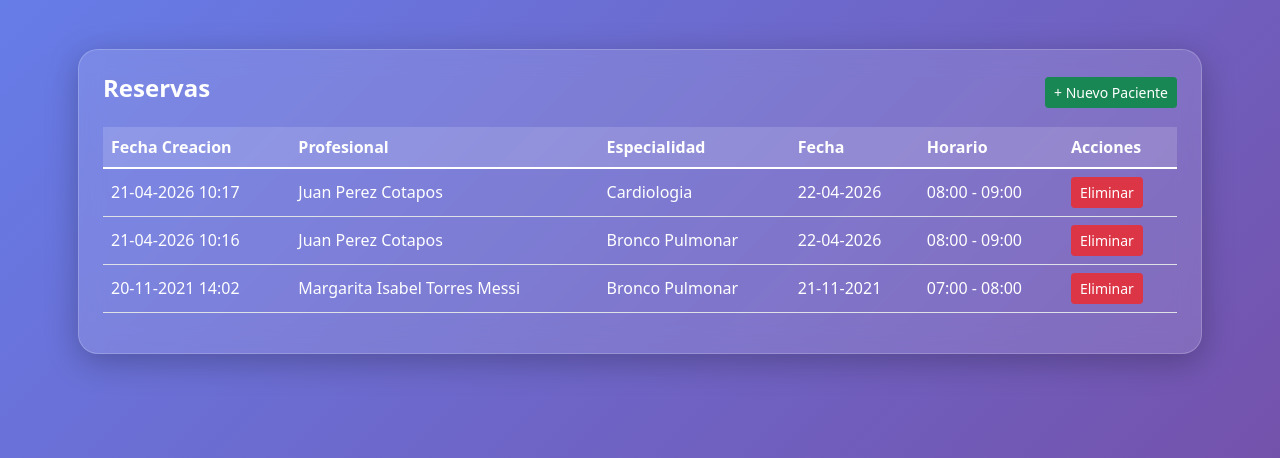
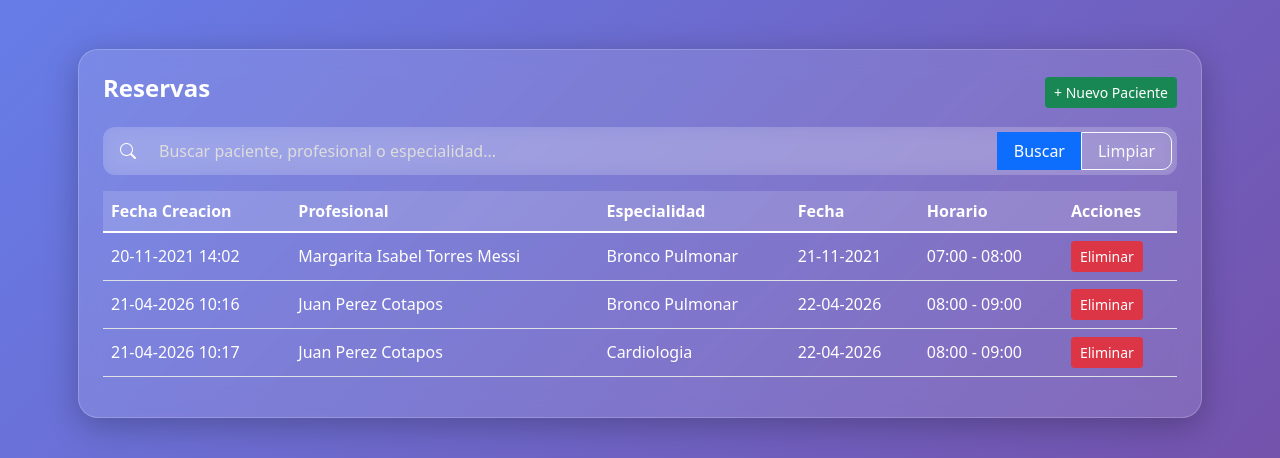
Before and after one commit to julioJoker/ServiReservaOK, a PHP site: page /servimedreserva/reservas/index.php in a window 1280 px wide. Shown: the part 57-515 px from the top of the page. Run offline with PHP 8.4, Linux system fonts and the light colour scheme; the visitor is signed in with stand-in values (Sample User, id 1); data comes from the database, SQL or seed files in the repository; some libraries are stand-ins or nearby versions.

Commit message:
avances 2

```diff
--- a/class/reservaModel.php
+++ b/class/reservaModel.php
@@ -24,8 +24,8 @@ class ReservaModel extends Model
             INNER JOIN especialidades e ON r.especialidad_id = e.id
             INNER JOIN horarios h ON r.horario_id = h.id
             INNER JOIN empleados emp ON r.Usuario_id = emp.id
-            ORDER BY r.created_at DESC
-            LIMIT 10
+            ORDER BY r.fecha asc
+
         ");
         return $res->fetchall();
     }
@@ -135,4 +135,31 @@ class ReservaModel extends Model
         $stmt->bindParam(':id', $id, PDO::PARAM_INT);
         return $stmt->execute();
     }
+
+    public function buscarReservas($buscar)
+    {
+        $sql = "SELECT
+                    r.id, r.fecha, r.created_at,
+                    e.nombre as especialidad,
+                    emp.nombre as nombreEmpleado,
+                    h.horario
+                FROM reservas r
+                INNER JOIN especialidades e ON r.especialidad_id = e.id
+                INNER JOIN horarios h ON r.horario_id = h.id
+                INNER JOIN usuarios u ON r.usuario_id = u.id
+                INNER JOIN empleados emp ON u.empleado_id = emp.id
+                INNER JOIN pacientes p ON r.paciente_id = p.id
+                WHERE
+                    p.nombre LIKE :buscar OR
+                    emp.nombre LIKE :buscar OR
+                    e.nombre LIKE :buscar
+                ORDER BY r.fecha DESC";
+
+        $stmt = $this->_db->prepare($sql);
+        $stmt->execute([
+            ':buscar' => "%$buscar%"
+        ]);
+
+        return $stmt->fetchAll(PDO::FETCH_ASSOC);
+    }
 }
--- a/index.php
+++ b/index.php
@@ -123,7 +123,7 @@ $title = 'Panel de Control';
         <div class="modal-content text-center p-4">
             <div class="spinner-border text-info mx-auto mb-3"></div>
             <h5 class="fw-bold">Cargando sistema</h5>
-            <small>Preparando módulo de reservas médicas...</small>
+            <small>Preparando modulo de reservas medicas...</small>
         </div>
     </div>
 </div>
--- a/pacientes/index.php
+++ b/pacientes/index.php
@@ -177,8 +177,10 @@
                                 <?php
                                     if ($paciente['fonasa'] == 1) {
                                         echo 'Fonasa';
-                                    }else {
+                                    } elseif ($paciente['fonasa'] == 2) {
                                         echo 'Isapre';
+                                    } else {
+                                        echo 'Particular';
                                     }
                                 ?>
                             </td>
--- a/reservas/index.php
+++ b/reservas/index.php
@@ -15,6 +15,13 @@
     //print_r($roles);exit;
 
     $title = 'Reservas';
+    $buscar = $_GET['buscar'] ?? null;
+
+    if ($buscar) {
+        $reservas = $reserva->buscarReservas($buscar);
+    } else {
+        $reservas = $reserva->getReservas();
+    }
 
 ?>
 <?php if(isset($_SESSION['autenticado'])): ?>
@@ -28,6 +35,7 @@
     <link href="https://cdn.jsdelivr.net/npm/bootstrap@5.1.2/dist/css/bootstrap.min.css" rel="stylesheet" integrity="sha384-uWxY/CJNBR+1zjPWmfnSnVxwRheevXITnMqoEIeG1LJrdI0GlVs/9cVSyPYXdcSF" crossorigin="anonymous">
     <script src="https://cdn.jsdelivr.net/npm/bootstrap@5.1.2/dist/js/bootstrap.bundle.min.js" integrity="sha384-kQtW33rZJAHjgefvhyyzcGF3C5TFyBQBA13V1RKPf4uH+bwyzQxZ6CmMZHmNBEfJ" crossorigin="anonymous"></script>
     <link rel="icon" type="image/png" href="../img/favicon.png">
+    <link rel="stylesheet" href="https://cdn.jsdelivr.net/npm/bootstrap-icons@1.11.3/font/bootstrap-icons.css">
 </head>
 <body>
 
@@ -153,6 +161,33 @@
         }
     }
 
+    .search-box {
+        background: rgba(255,255,255,0.15);
+        border-radius: 12px;
+        padding: 5px;
+        backdrop-filter: blur(8px);
+    }
+
+    .search-box .form-control {
+        background: transparent;
+        color: white;
+        box-shadow: none;
+    }
+
+    .search-box .form-control::placeholder {
+        color: #ddd;
+    }
+
+    .search-box .form-control:focus {
+        outline: none;
+        box-shadow: none;
+        background: transparent;
+    }
+
+    .search-box .btn {
+        border-radius: 10px;
+    }
+
 
 </style>
 <div class="container mt-3 px-2">
@@ -169,6 +204,30 @@
         <?php include('../partials/mensajes.php'); ?>
 
         <?php if(!empty($reservas)): ?>
+            <form method="GET" class="mb-3">
+                <div class="input-group search-box">
+                    <span class="input-group-text bg-transparent border-0 text-white">
+                        <i class="bi bi-search"></i>
+                    </span>
+
+                    <input
+                        type="text"
+                        name="buscar"
+                        class="form-control border-0"
+                        placeholder="Buscar paciente, profesional o especialidad..."
+                        value="<?= $_GET['buscar'] ?? '' ?>"
+                    >
+
+                    <button class="btn btn-primary px-3" type="submit">
+                        Buscar
+                    </button>
+
+                    <a href="?" class="btn btn-outline-light px-3">
+                        Limpiar
+                    </a>
+
+                </div>
+            </form>
             <div class="table-responsive">
                 <table class="table table-hover align-middle">
 
--- a/reservas/show.php
+++ b/reservas/show.php
@@ -200,12 +200,12 @@ body{
         </table>
 
         <div class="mt-4 d-flex gap-2">
-
-            <?php if($_SESSION['usuario_rol'] == 'Administrador'): ?>
+<!--
+            <?php /*if($_SESSION['usuario_rol'] == 'Administrador'):*/ ?>
                 <a href="<?= EDIT_RESERVA . $id ?>" class="btn btn-outline-success">
                     ✏️ Editar
                 </a>
-            <?php endif; ?>
+            <?php/* endif;*/ ?> -->
 
         </div>
 
```
